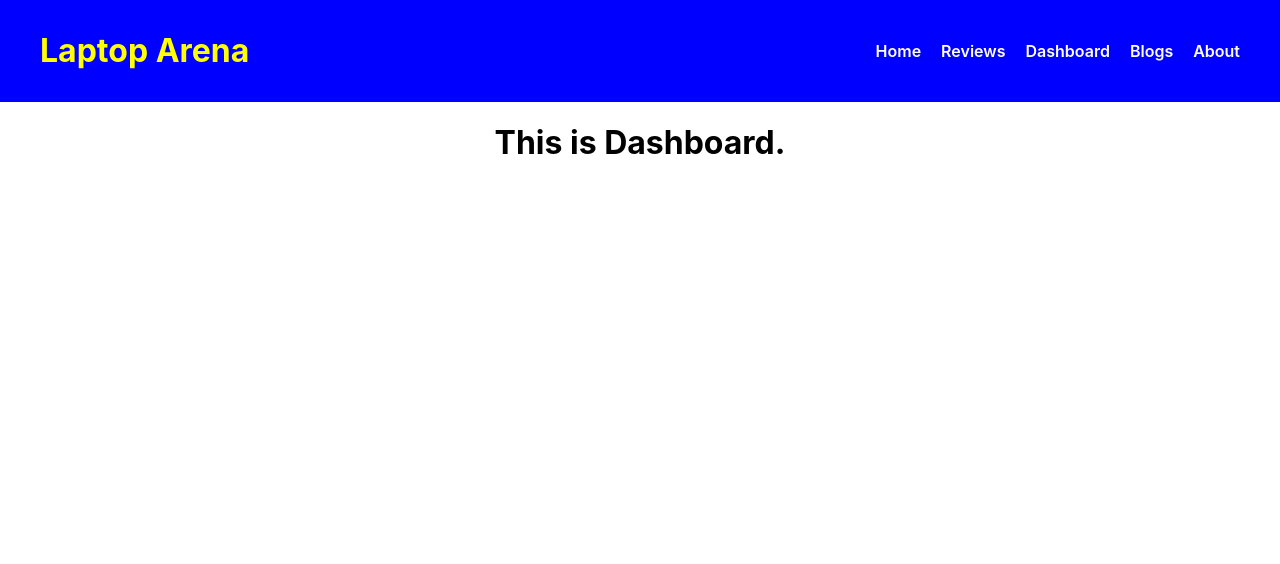
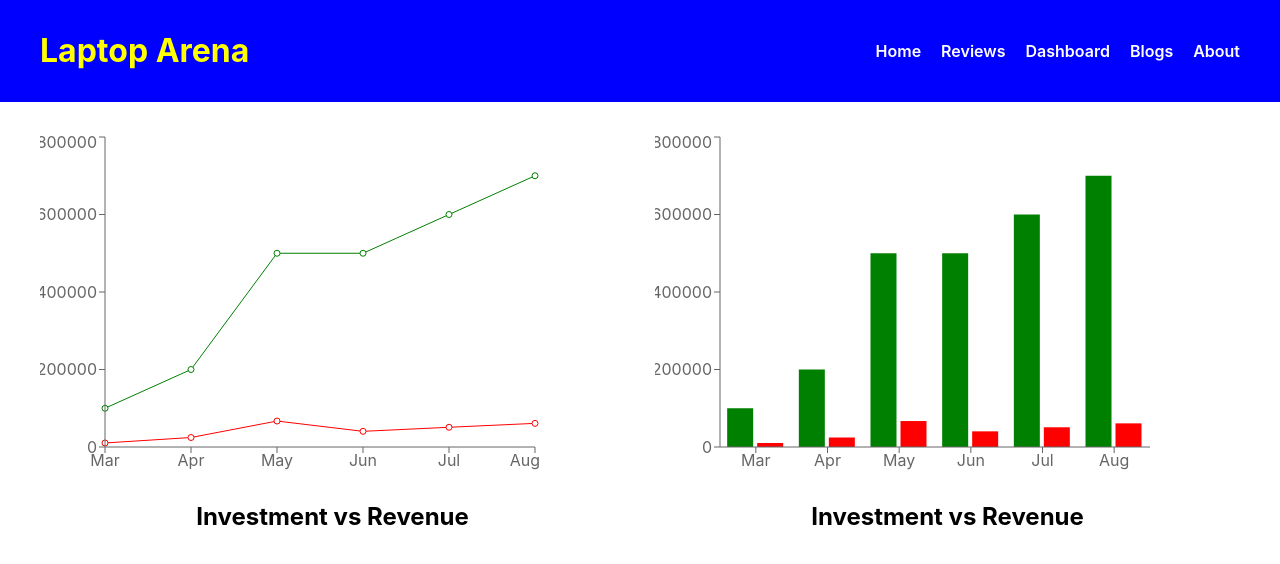
Before and after one commit to faisalkn-71/laptop-arena-reviews, a React (Create React App) app: page /dashboard in a window 1280 px wide. Shown: the top 564 px of the page. Built offline with nearby package versions, Linux system fonts and the light colour scheme.

Commit message:
dashboard-done

```diff
--- a/package.json
+++ b/package.json
@@ -10,6 +10,7 @@
     "react-dom": "^18.0.0",
     "react-router-dom": "^6.3.0",
     "react-scripts": "5.0.0",
+    "recharts": "^2.1.9",
     "web-vitals": "^2.1.4"
   },
   "scripts": {
--- a/src/Components/Dashboard/Dashboard.css
+++ b/src/Components/Dashboard/Dashboard.css
@@ -0,0 +1,6 @@
+.rechart{
+    display: grid;
+    grid-template-columns: repeat(2, 1fr);
+    grid-gap: 30px;
+    margin: 30px 40px;
+}
--- a/src/Components/Dashboard/Dashboard.js
+++ b/src/Components/Dashboard/Dashboard.js
@@ -1,9 +1,42 @@
-import React from 'react';
+import React, { useEffect, useState } from 'react';
+import { Bar, BarChart, Line, LineChart, Tooltip, XAxis, YAxis } from 'recharts';
+import './Dashboard.css'
+const Dashboard = () => {
+    const [data, setData] = useState([])
 
-const Dashboard = () => {
+    useEffect(()=> {
+        fetch('data.json')
+        .then(res => res.json())
+        .then(data => setData(data))
+    },[])
+
     return (
-        <div>
-            <h1>This is Dashboard.</h1>
+        <div className='rechart'>
+            <div>
+            <LineChart width={500} height={350} data={data}>
+                <Line dataKey={'investment'} stroke='green'></Line>
+                <Line dataKey={'revenue'} stroke='red'></Line>
+                <XAxis dataKey={'month'}></XAxis>
+                <YAxis></YAxis>
+                <Tooltip></Tooltip>
+            </LineChart>
+
+            <h2>Investment vs Revenue</h2>
+
+            </div>
+
+           <div>
+
+           <BarChart width={500} height={350} data= {data}>
+                <Bar dataKey={'investment'} fill='green'></Bar>
+                <Bar dataKey={'revenue'} fill='red'></Bar>
+                <XAxis dataKey={'month'}></XAxis>
+                <YAxis></YAxis>
+                <Tooltip></Tooltip>
+            </BarChart>
+
+            <h2>Investment vs Revenue</h2>
+           </div>
         </div>
     );
 };
--- a/src/Components/Home/Home.css
+++ b/src/Components/Home/Home.css
@@ -0,0 +1,9 @@
+.front-show{
+    display: flex;
+    margin: 10px 40px;
+}
+
+.home-detail{
+    text-align: start;
+
+}
--- a/src/Components/Home/Home.js
+++ b/src/Components/Home/Home.js
@@ -1,6 +1,7 @@
 import React from 'react';
 import useReviews from '../../hooks/useReviews';
 import Review from '../Review/Review';
+import './Home.css'
 
 const Home = () => {
     const [reviews, setReviews] = useReviews([])
@@ -11,15 +12,16 @@ const Home = () => {
     // setReviews(editedReview)
     return (
         <div>
-            <div>
-                <div>
+            <div className='front-show'>
+                <div className='home-detail'>
                     <h1>Your next Laptop </h1>
                     <h1>Your best Laptop</h1>
                     <p>Nowadays, finding a best laptop it's quite impossible. For that reason we are coming with this brand new shop for providing you the best laptop in your zone. You can find here the best laptop for web-developing, gaming, coding and many more works. </p>
                     <p>So, why do you waiting for? Come here and take your needed one.</p>
                 </div>
+                <img src="../image/hp-spectre.jpg" alt="" />
 
-                <img src="../image/hp-spectre.jpg" alt="" />
+
             </div>
 
             <div>
--- a/src/Components/Reviews/Reviews.css
+++ b/src/Components/Reviews/Reviews.css
@@ -2,6 +2,6 @@
     display: grid;
     grid-template-columns: repeat(3, 1fr);
     grid-gap: 30px;
-    margin: 10px 30px;
+    margin: 10px 40px;
 
 }
```
Also changed, not shown: 1 other file (tests, documents, lock files or other folders).
